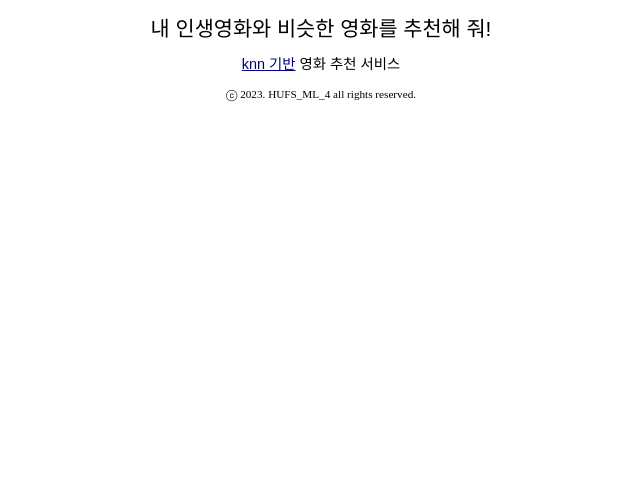
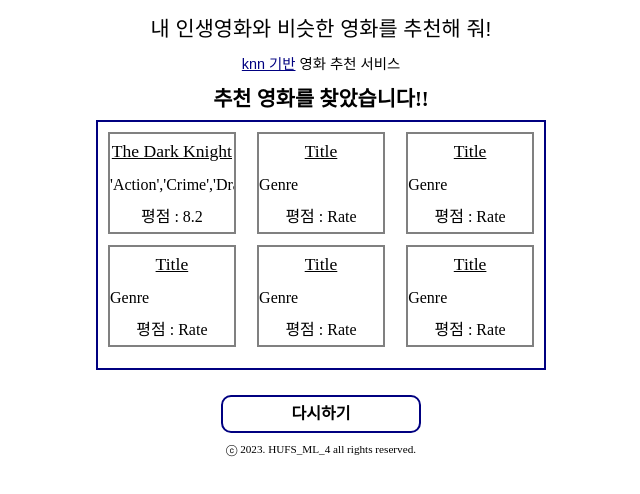
Before and after one commit to HUFSML4/client, a React (Create React App) app: page /result in a window 1280 px wide. Shown: the top 494 px of the page, without its empty margins (319-959 px from the left). Built offline with nearby package versions, Linux system fonts and the light colour scheme.

Commit message:
result framing

```diff
--- a/src/pages/result/body.jsx
+++ b/src/pages/result/body.jsx
@@ -3,7 +3,40 @@ function Body() {
 
     return(
         <BodyDiv>
-
+            <h1>추천 영화를 찾았습니다!!</h1>
+            <section id="resultSection">
+                <div>
+                    <p>The Dark Knight</p>
+                    <p>'Action','Crime','Drama','Thriller'</p>
+                    <p><span>평점 : </span>8.2</p>
+                </div>
+                <div>
+                    <p>Title</p>
+                    <p>Genre</p>
+                    <p><span>평점 : </span>Rate</p>
+                </div>
+                <div>
+                    <p>Title</p>
+                    <p>Genre</p>
+                    <p><span>평점 : </span>Rate</p>
+                </div>
+                <div>
+                    <p>Title</p>
+                    <p>Genre</p>
+                    <p><span>평점 : </span>Rate</p>
+                </div>
+                <div>
+                    <p>Title</p>
+                    <p>Genre</p>
+                    <p><span>평점 : </span>Rate</p>
+                </div>
+                <div>
+                    <p>Title</p>
+                    <p>Genre</p>
+                    <p><span>평점 : </span>Rate</p>
+                </div>
+            </section>
+            <button>다시하기</button>
         </BodyDiv>
     )
 }
--- a/src/pages/result/style.jsx
+++ b/src/pages/result/style.jsx
@@ -1,5 +1,64 @@
 import styled from "styled-components";
 
 export const BodyDiv = styled.div`
+    && h1:nth-child(1){
+        font-size: 130%;
+        margin: 0;
+        text-align: center;
+        line-height: 2;
+    }
 
+    && section:nth-child(2){
+        border: 2px solid navy;
+        width: 90%;
+        height: 250px;
+        margin: 0 auto;
+        padding: 10px;
+        box-sizing: border-box;
+        display: flex;
+        flex-wrap: wrap;
+        justify-content: space-between;
+        overflow: scroll;
+
+        div{
+            width: 30%;
+            height: 45%;
+            border: 2px solid gray;
+            box-sizing: border-box;
+            p{
+                margin: 0;
+                white-space: nowrap;
+                overflow: scroll;
+            }
+
+            p:nth-child(1){
+                text-align: center;
+                font-size: 110%;
+                line-height: 2;
+                text-decoration: underline;
+            }
+            p:nth-child(2){
+                line-height: 2;
+            }
+            p:nth-child(3){
+                text-align: center;
+                line-height: 2;
+            }
+        }
+    }
+
+    && button:nth-child(3){
+        background-color: #fff;
+        border: 2px solid navy;
+        border-radius: 10px;
+        box-sizing: border-box;
+        line-height: 2;
+        font-size: 100%;
+        font-family: sans-serif;
+        display: block;
+        margin: 0 auto;
+        margin-top: 5%;
+        width: 40%;
+        font-weight: 600;
+    }
 `
```
